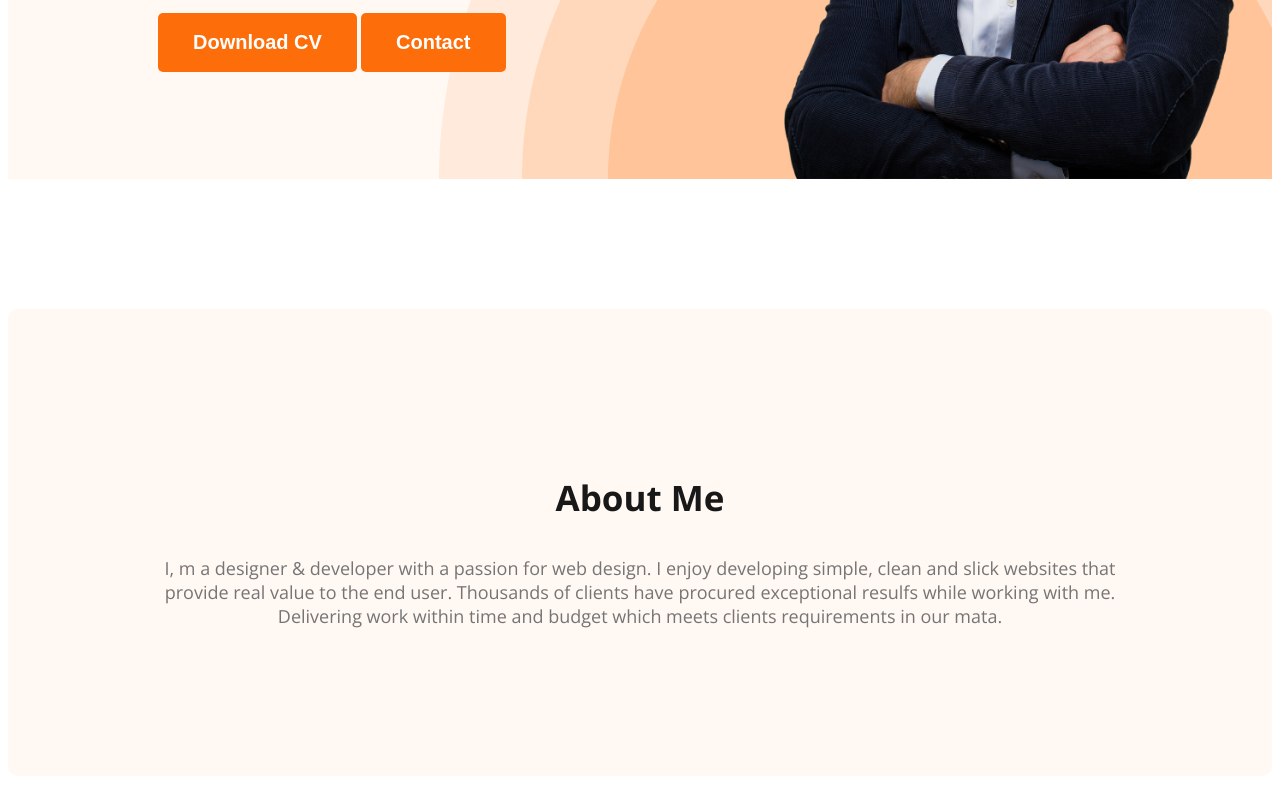
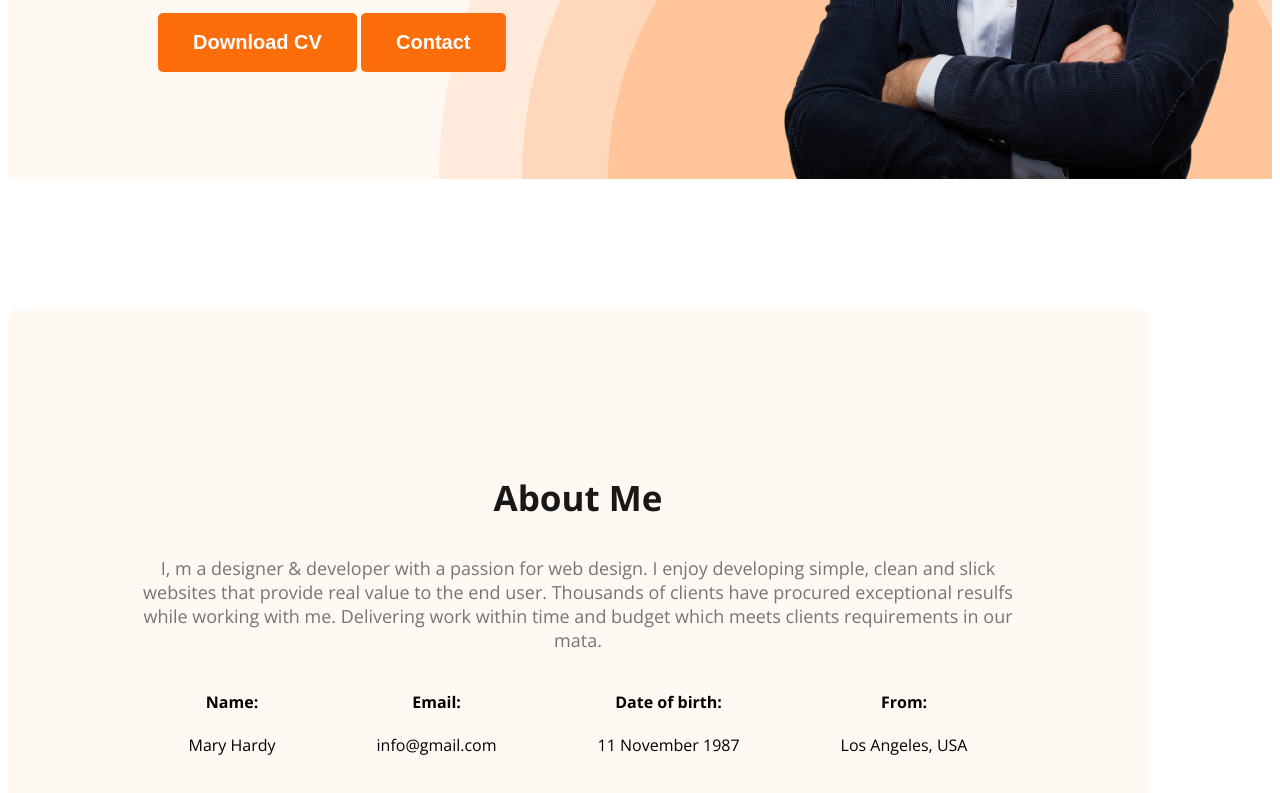
Before and after one commit to mdyusuf0188/developer-portfolio, a plain HTML site: page index.html in a window 1280 px wide. Shown: the part 589-1382 px from the top of the page. Drawn offline with nearby package versions, Linux system fonts and the light colour scheme.

Commit message:
add about information

```diff
--- a/index.html
+++ b/index.html
@@ -34,6 +34,24 @@
         <section class="about">
             <h3 class="section-title">About Me</h3>
             <p class="section-description">I, m a designer & developer with a passion for web design. I enjoy developing simple, clean and slick websites that provide real value to the end user. Thousands of clients have procured exceptional resulfs while working with me. Delivering work within time and budget which meets clients requirements in our mata.</p>
+            <div class="about-info-container">
+                <div class="about-info">
+                    <h4 class="info-title">Name:</h4>
+                    <p class="info-description">Mary Hardy</p>
+                </div>
+                <div class="about-info">
+                    <h4 class="info-title">Email:</h4>
+                    <p class="info-description">info@gmail.com</p>
+                </div>
+                <div class="about-info">
+                    <h4 class="info-title">Date of birth:</h4>
+                    <p class="info-description">11 November 1987</p>
+                </div>
+                <div class="about-info">
+                    <h4 class="info-title">From:</h4>
+                    <p class="info-description">Los Angeles, USA</p>
+                </div>
+            </div>
         </section>
     </main>
     <footer>
--- a/styles/portfolio.css
+++ b/styles/portfolio.css
@@ -101,7 +101,10 @@ nav a {
 }
 
 /* main section styles */
-
+main {
+    max-width: 1140px;
+    margin: 0 ;
+}
 /*about section style  */
 .about {
     padding: 130px;
@@ -109,3 +112,12 @@ nav a {
     background: #FFF8F3;
     margin: 130px 0;
 }
+
+.about-info-container {
+    display: flex;
+    justify-content: space-around;
+}
+
+.about-info {
+    text-align: center;
+}
```
